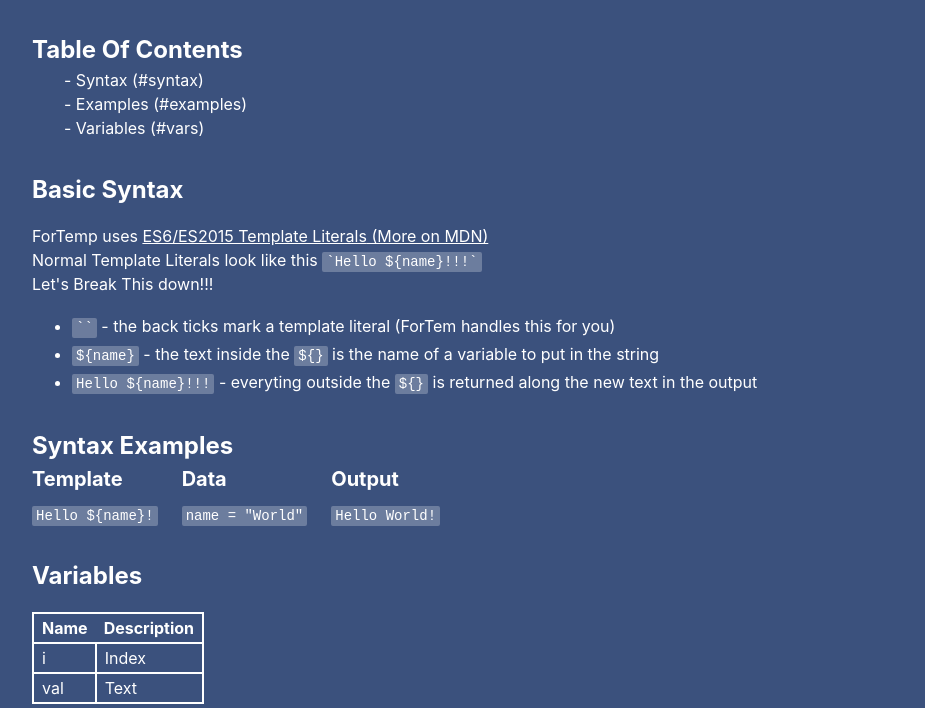
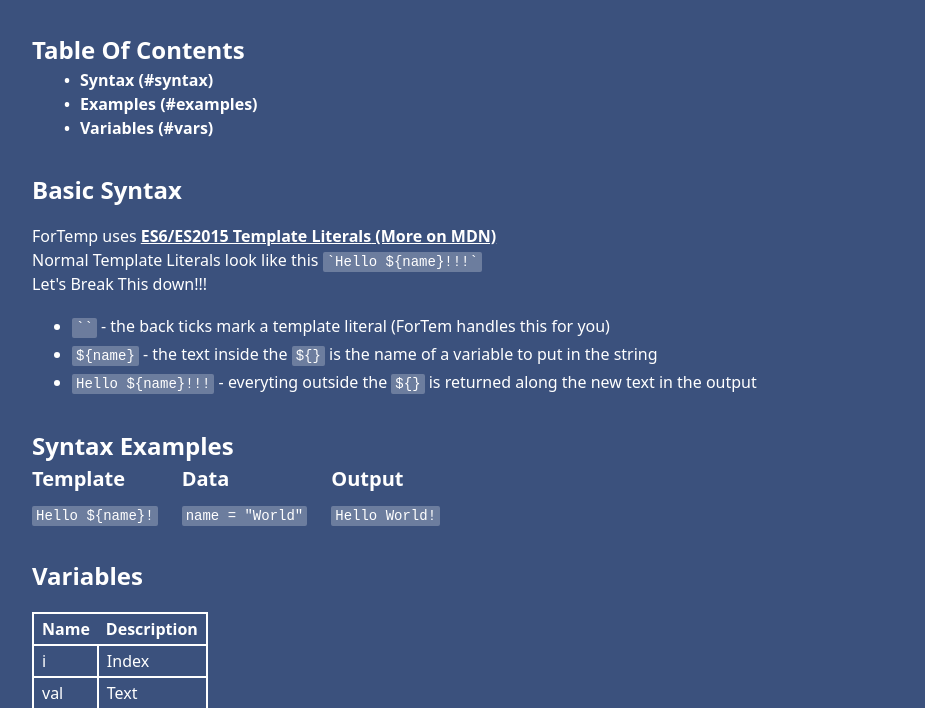
Before and after one commit to fallsimply/fortemp, a website: page public/syntax.html in a window 1280 px wide. Shown: the top 708 px of the page, without its empty margins (0-925 px from the left). Drawn offline with Linux system fonts and the light colour scheme.

Commit message:
consolodate icons and minor style updates

```diff
--- a/public/index.html
+++ b/public/index.html
@@ -10,11 +10,9 @@
 		<meta name="viewport" content="width=device-width, initial-scale=1.0">
 		<title>ForTem</title>
 		<link rel="stylesheet" href="css/index.css">
+		<link rel="preload" href="icons.svg" as="image">
 	</head>
 	<body>
-		<svg xmlns="http://www.w3.org/2000/svg" viewBox="0 0 24 24" id="github" style="position:absolute;top:0;left:0;transform:translate(-100%,-100%)">
-			<path d="M12 .3a12 12 0 00-3.8 23.38c.6.12.83-.26.83-.57L9 21.07c-3.34.72-4.04-1.61-4.04-1.61-.55-1.39-1.34-1.76-1.34-1.76-1.08-.74.09-.73.09-.73 1.2.09 1.83 1.24 1.83 1.24 1.07 1.83 2.81 1.3 3.5 1 .1-.78.42-1.31.76-1.61-2.67-.3-5.47-1.33-5.47-5.93 0-1.31.47-2.38 1.24-3.22-.14-.3-.54-1.52.1-3.18 0 0 1-.32 3.3 1.23a11.5 11.5 0 016 0c2.28-1.55 3.29-1.23 3.29-1.23.64 1.66.24 2.88.12 3.18a4.65 4.65 0 011.23 3.22c0 4.61-2.8 5.63-5.48 5.92.42.36.81 1.1.81 2.22l-.01 3.29c0 .31.2.69.82.57A12 12 0 0012 .3"/>
-		</svg>
 		<main>
 			<section>
 				<h2 class="template">Template (template literal syntax) <a href="/syntax" noFocusRing><svg fill="currentcolor"><use xlink:href="icons.svg#info"/></svg></a></h2>
@@ -28,8 +26,8 @@
 					<div class="numberInput">
 						<input type="text" inputmode="numeric" pattern="[0-9]*" name="start" id="start" value="1">
 						<div class="buttons">
-							<button class="up" ripple> + </button>
-							<button class="down" ripple> - </button>
+							<button class="up" ripple>+</button>
+							<button class="down" ripple>-</button>
 						</div>
 					</div>
 
@@ -37,8 +35,8 @@
 					<div class="numberInput">
 						<input type="text" inputmode="numeric" pattern="[0-9]*" name="step" id="step" value="1">
 						<div class="buttons">
-							<button class="up" ripple> + </button>
-							<button class="down" ripple> - </button>
+							<button class="up" ripple>+</button>
+							<button class="down" ripple>-</button>
 						</div>
 					</div>
 
@@ -46,8 +44,8 @@
 					<div class="numberInput">
 						<input type="text" inputmode="numeric" pattern="[0-9]*" name="gap" id="gap" value="0.5">
 						<div class="buttons">
-							<button class="up" ripple> + </button>
-							<button class="down" ripple> - </button>
+							<button class="up" ripple>+</button>
+							<button class="down" ripple>-</button>
 						</div>
 					</div>
 				</div>
@@ -67,7 +65,7 @@
 		<footer>
 			<nav>
 				<a href="syntax">Synax</a>
-				<a href="https://github.com/fallsimply/fortemp"><svg><use xlink:href="#github"></use></svg> Github</a>
+				<a href="https://github.com/fallsimply/fortemp"><svg><use xlink:href="icons.svg#github"></use></svg> Github</a>
 			</nav>
 		</footer>
 		<!-- hi, hey, hello, howdy -->
--- a/styl/lib/_base.styl
+++ b/styl/lib/_base.styl
@@ -20,6 +20,7 @@
 
 a[href]
 	color: inherit
+	font-weight: 600
 
 svg
 	width: 1em
--- a/styl/syntax.styl
+++ b/styl/syntax.styl
@@ -48,8 +48,11 @@
 	a
 		display: block
 		text-decoration: none
+		font-weight: bold
 	a::before
-		content: " - "
+		content: "•"
+		width: 1rem
+		display: inline-block
 	a::after
 		content: " (" attr(href) ")"
 		text-decoration: none
```
Also changed, not shown: public/css/index.css, public/css/syntax.css, public/icons.svg, 1 other file.
